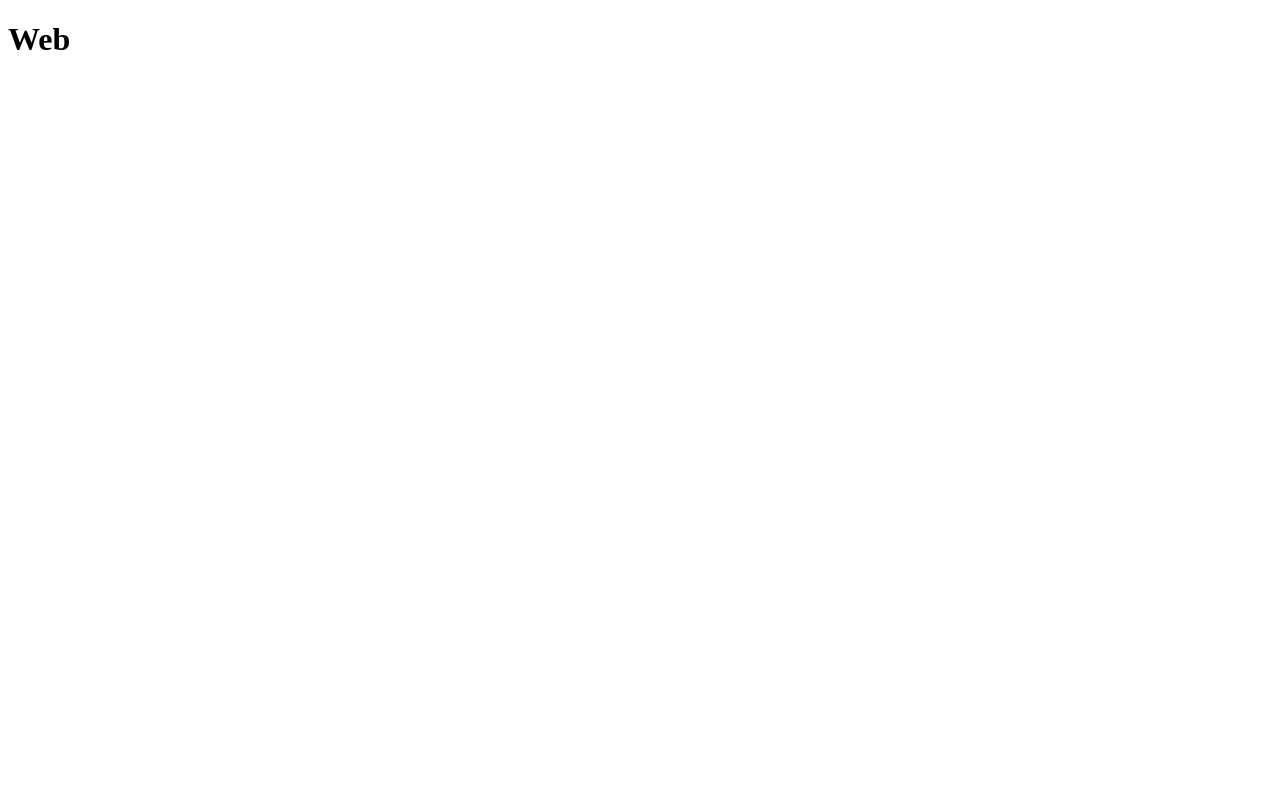
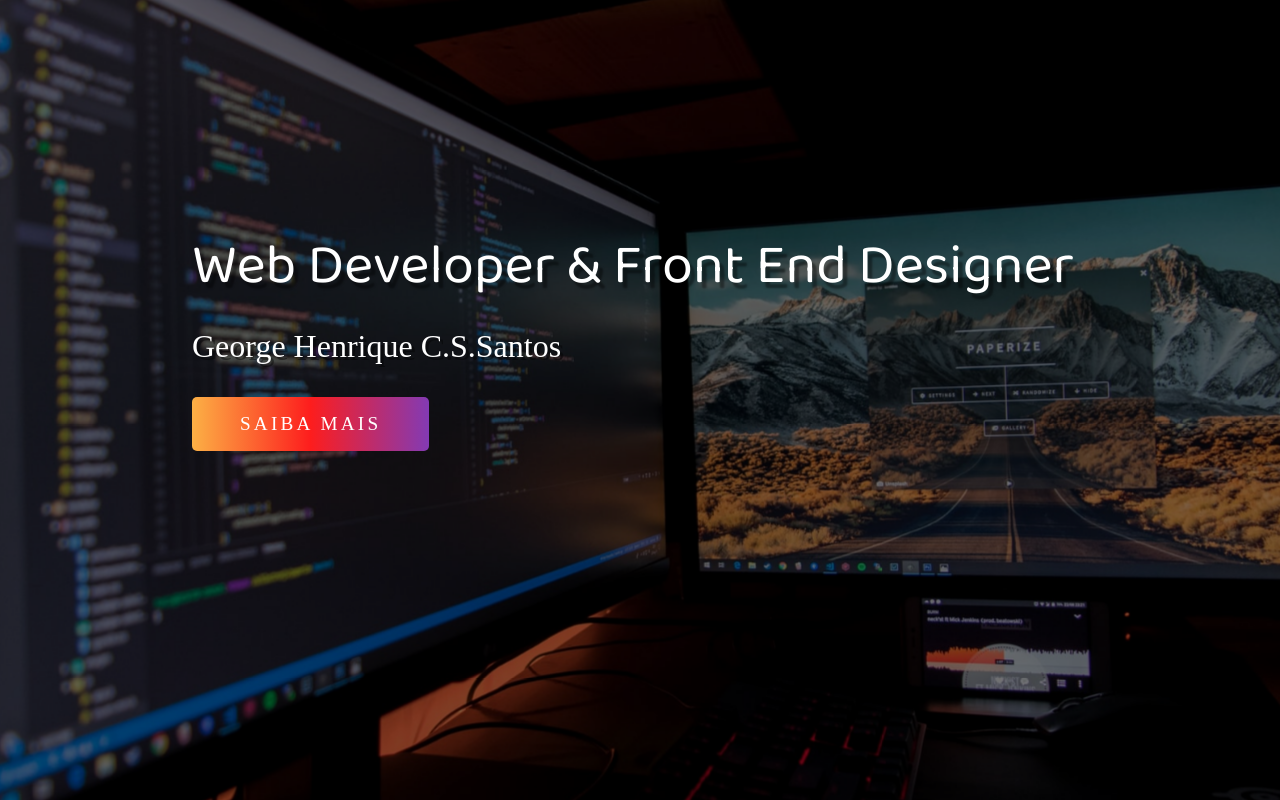
Before and after one commit to GeorgeHCSS/Projeto-Site-Portifolio, a plain HTML site: page index.html in a window 1280 px wide. Drawn offline with Linux system fonts and the light colour scheme.

Commit message:
:package: header

```diff
--- a/index.html
+++ b/index.html
@@ -1,14 +1,31 @@
 <!DOCTYPE html>
-<html lang="pt-br">
+<html lang="pt-BR">
 <head>
     <meta charset="UTF-8">
     <meta http-equiv="X-UA-Compatible" content="IE=edge">
     <meta name="viewport" content="width=device-width, initial-scale=1.0">
     <link rel="stylesheet" href="style.css">
-    <title>Portifólio</title>
+    <title>Portfólio</title>
     <link rel="shortcut icon" href="favicon.ico" type="image/x-icon">
+    <link rel="apple-touch-icon" sizes="180x180" href="imagens/apple-touch-icon.png">
+    <link rel="icon" type="image/png" sizes="32x32" href="imagens/favicon-32x32.png">
+    <link rel="icon" type="image/png" sizes="16x16" href="imagens/favicon-16x16.png">
+    <link rel="manifest" href="/site.webmanifest">
 </head>
 <body>
-    <h1>Web </h1>
+    <div class="container">
+        <header>
+            <div class="img-wrapper">
+                <img src="imagens/fotis-fotopoulos-LJ9KY8pIH3E-unsplash (1).jpg" alt="Developer">
+            </div>
+            <div class="banner">
+                <h1>Web Developer & Front End Designer</h1>
+                <p>George Henrique C.S.Santos</p>
+                <button>Saiba mais</button>
+            </div>
+
+        </header>
+    </div>
+
 </body>
 </html>
--- a/style.css
+++ b/style.css
@@ -1,3 +1,87 @@
-@import url('https://fonts.googleapis.com/css2?family=Baloo+Da+2:wght@400;500;600;700;800&family=Josefin+Slab:ital,wght@0,200;0,300;0,600;0,700;1,100;1,200;1,300;1,600&family=Mulish:ital,wght@0,200;0,300;0,400;0,600;0,700;0,800;1,200;1,300;1,400;1,600&display=swap');
+@import url('https://fonts.googleapis.com/css2?family=Baloo+Da+2:wght@400;500;600;700;800&family=Josefin+Slab:ital,wght@0,200;0,300;0,600;0,700;1,100;1,200;1,300;1,600&family=Mulish:ital,wght@0,200;0,300;0,400;0,600;0,700;0,800;1,200;1,300;1,400;1,600&family=Dancing+Script:wght@400;500;600&display=swap');
 
 @import url("https://cdnjs.cloudflare.com/ajax/libs/font-awesome/6.0.0-beta3/css/all.min.css");
+
+*{
+    margin: 0;
+    padding: 0;
+}
+header{
+    width: 100%;
+    height: 100vh;
+    overflow: hidden;
+}
+.img-wrapper{
+    width: 100%;
+    height: 100vh;
+    overflow: hidden;
+    background-color: rgba(0, 0, 0, 8)
+}
+.img-wrapper img{
+    width: 100%;
+    height: 100vh;
+    object-fit: cover;
+    opacity: 0.5;
+    animation: zoom 25s;
+
+}
+@keyframes zoom {
+    0%{
+         transform: scale(1.3);
+    }
+    100%{
+        transform: scale(1);
+    }
+}
+.banner{
+    position: absolute;
+    top: 30%;
+    left: 15%;
+}
+.banner h1{
+    color: white;
+    font-size: 3.5rem;
+    font-family: "Baloo Da 2", serif;
+    font-weight: 200;
+    text-shadow: .3rem .4rem 2px rgba(0, 0, 0, .4);
+    line-height: 3.5rem;
+    margin-bottom: 2rem;
+    animation: moveBanner 1s 0.5s forwards;
+    opacity: 0;
+}
+.banner p{
+    font: "Josefin Slab", serif;
+    color: #fff;
+    font-size: 2rem;
+    text-shadow: .2rem .2rem rgba(0, 0, 0, .4);
+    margin-bottom: 2rem;
+    animation: moveBanner 1s 0.7s forwards;
+    opacity: 0;
+
+}
+.banner button{
+    font-family: "Muli", serif;
+    font-size: 1.2rem;
+    text-transform: uppercase;
+    letter-spacing: .2rem;
+    color: #fff;
+    background: #833ab4;
+    background: -webkit-linear-gradient(to right, #fcb045, #fd1d1d, #833ab4);
+    background: linear-gradient(to right, #fcb045, #fd1d1d, #833ab4);
+    padding: 1rem 3rem;
+    border: none;
+    border-radius: 5px;
+    cursor: pointer;
+    margin-bottom: 1rem;
+    animation: moveBanner 1s 0.9s forwards;
+    opacity: 0;
+}
+@keyframes moveBanner{
+    0%{
+        transform: translateY(10rem) rotate(-10deg);
+    }
+    100%{
+        transform: translateY(0) rotate(0);
+        opacity: 1;
+    }
+}
```
Also changed, not shown: imagens/android-chrome-192x192.png (renamed from android-chrome-192x192.png), imagens/android-chrome-512x512.png (renamed from android-chrome-512x512.png), imagens/apple-touch-icon.png (renamed from apple-touch-icon.png), imagens/favicon-16x16.png (renamed from favicon-16x16.png), imagens/favicon-32x32.png (renamed from favicon-32x32.png), imagens/fotis-fotopoulos-LJ9KY8pIH3E-unsplash (1).jpg (added), site.webmanifest, 1 other file.
